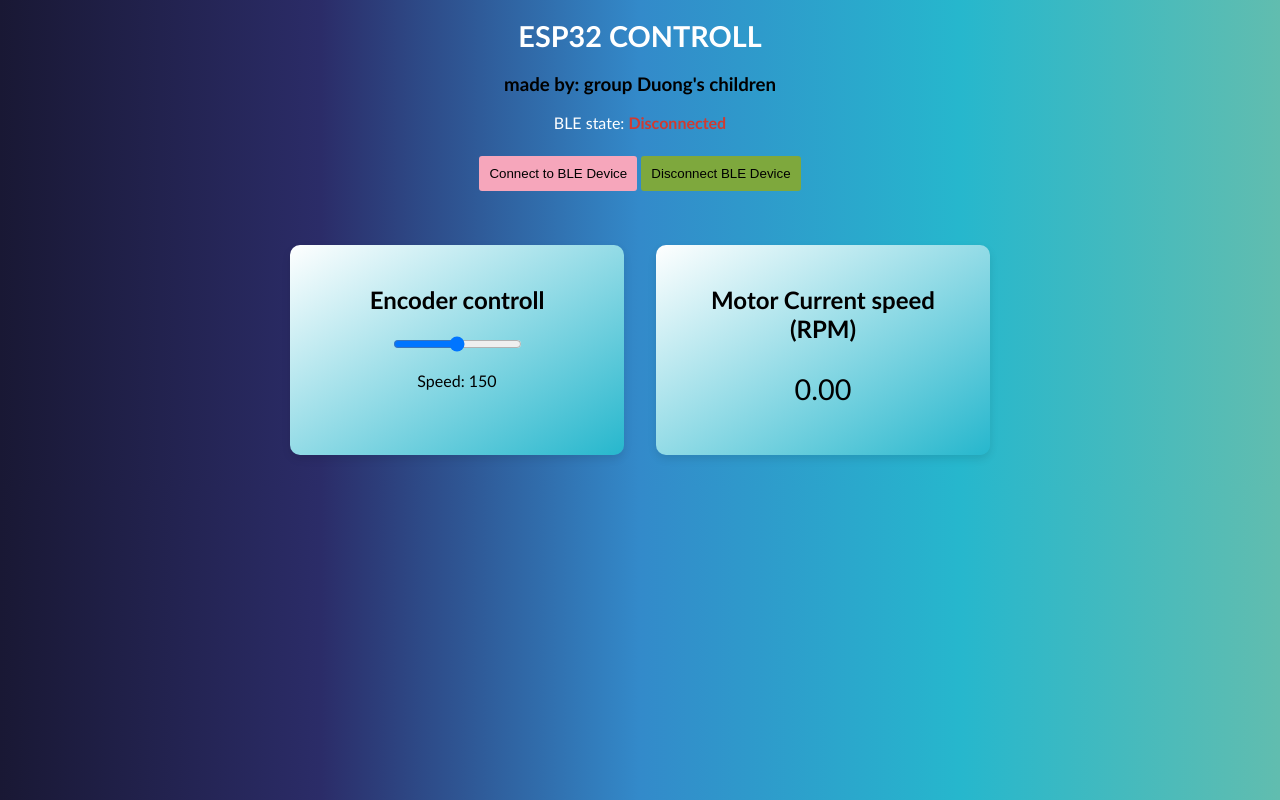
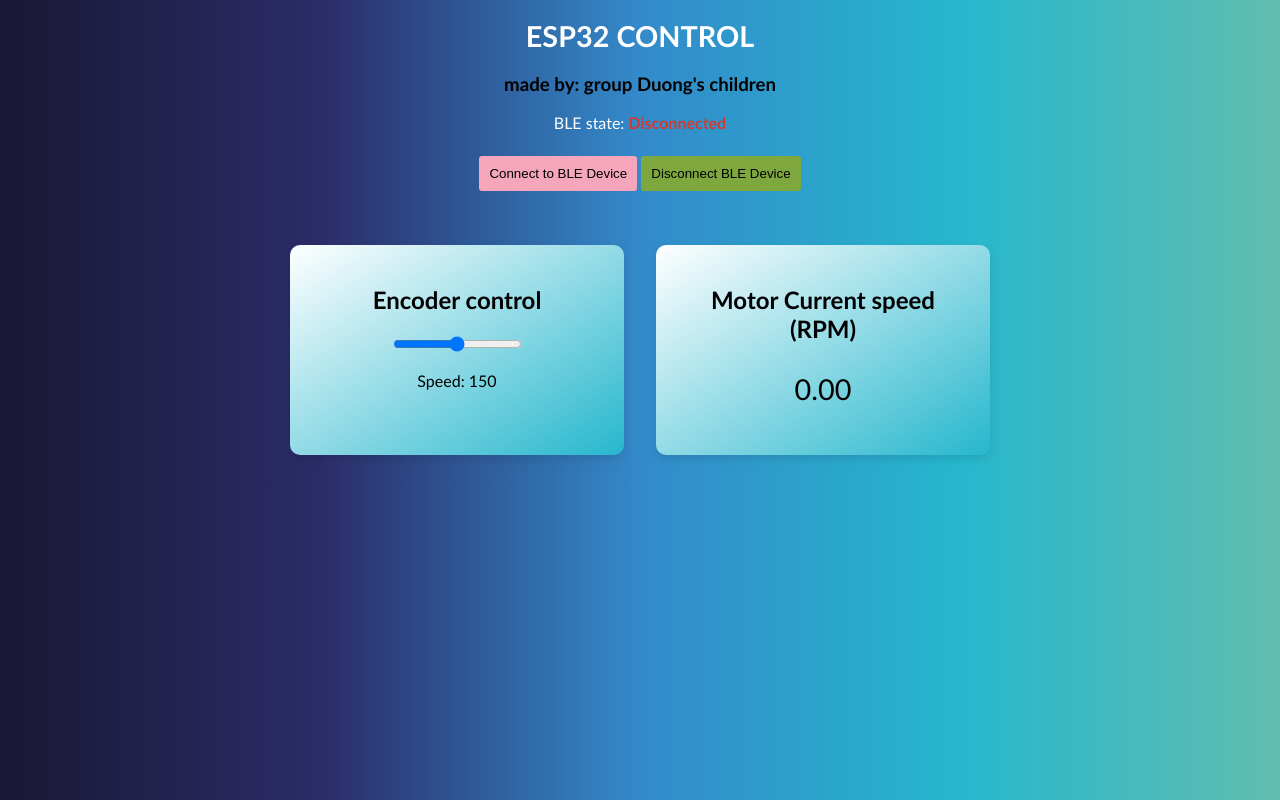
Before and after one commit to Tyff-Nguyen/final-trinh-nguyen, a plain HTML site: page index.html in a window 1280 px wide. Drawn offline with Linux system fonts and the light colour scheme.

Commit message:
Update index.html

```diff
--- a/index.html
+++ b/index.html
@@ -9,7 +9,7 @@
 </head>
 <body>
     <div class="topnav">
-        <h1>ESP32 CONTROLL</h1>
+        <h1>ESP32 CONTROL</h1>
         <h3> made by: group Duong's children </h3>
         <p class="gray-label">BLE state: <strong><span id="bleState" style="color:#d13a30;">Disconnected</span></strong></p>
         <div>
@@ -21,7 +21,7 @@
     </div>
         <div class="card-grid">
             <div class="card">
-                <h2> Encoder controll </h2>
+                <h2> Encoder control </h2>
                 <input type ="range" min="0" max = "255" id = "speedSlider">
                 <p>Speed: <span id="speedValue">150</span></p>
             </div>
```
